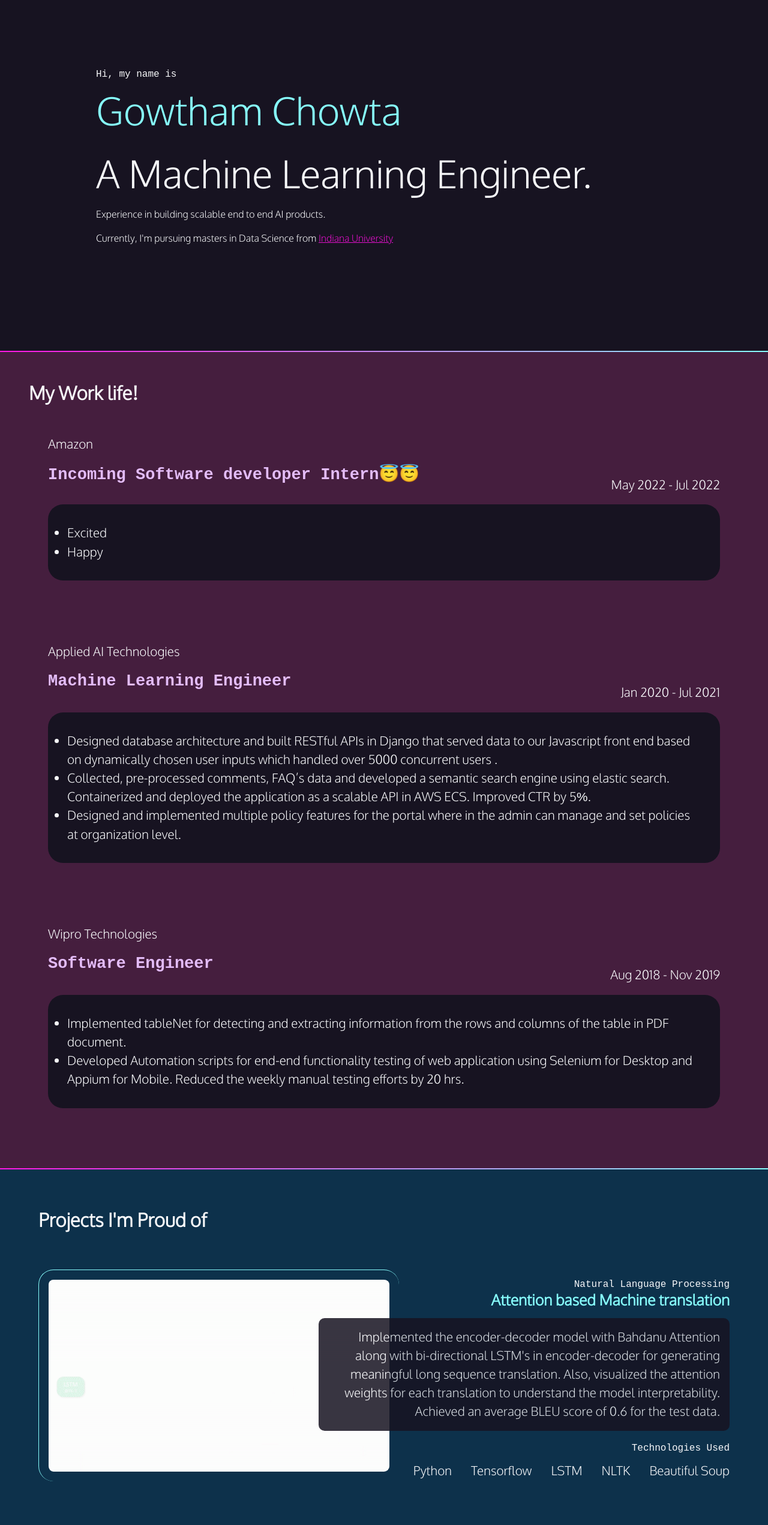
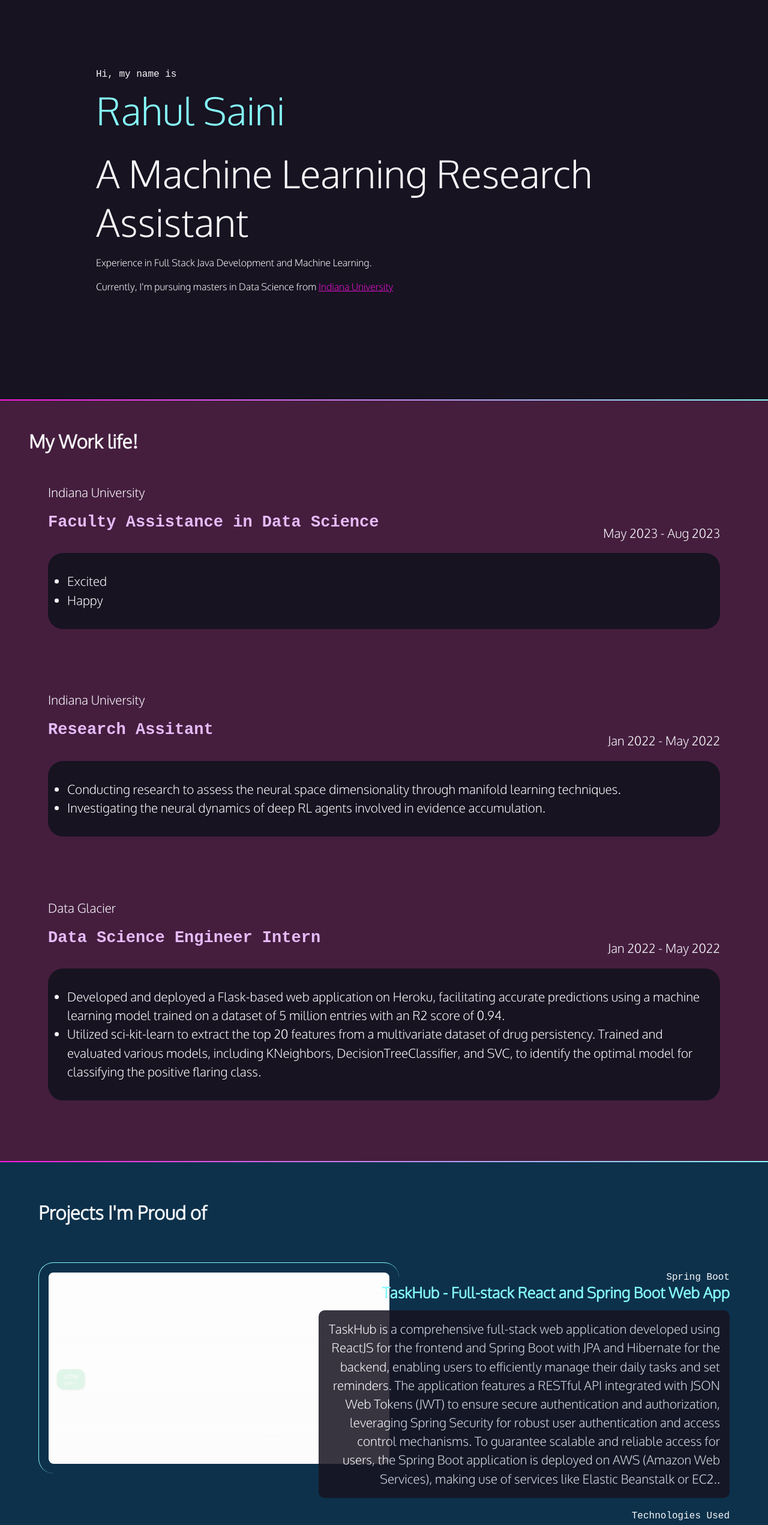
Before and after one commit to rx28/portfolio, a plain HTML site: page index.html in a window 1280 px wide. Shown: the part 180-2723 px from the top of the page at 60% size. Drawn offline with Linux system fonts and the light colour scheme; a web font is replaced by a local one.

Commit message:
Update index.html

```diff
--- a/index.html
+++ b/index.html
@@ -26,16 +26,16 @@
                 <h1> <i class="fas fa-code"></i> Gowtham Chowta </h1>
             </li> -->
             <li> <a href="index.html"><i class="fas fa-code"></i>
-                <span class="sr-only">Code</span>Gowtham Chowta</a> </li>
+                <span class="sr-only">Code</span>Rahul Saini</a> </li>
             <li> <a href="#projects">Projects</a> </li>
             <li> <a href="about.html">About</a></li>
             <li> <a href="#contact">Contact</a> </li>
-            <li> <a href="https://www.linkedin.com/in/gauthamchowta/" target="_blank"><i class="fab fa-linkedin"></i>
+            <li> <a href="https://www.linkedin.com/in/rahul-saini-9b7991196/" target="_blank"><i class="fab fa-linkedin"></i>
                     <span class="sr-only">LinkedIn</span></a> </li>
-            <li> <a href="https://github.com/GowthamChowta" target="_blank"><i class="fab fa-github"></i>
+            <li> <a href="https://github.com/rx28" target="_blank"><i class="fab fa-github"></i>
                     <span class="sr-only">GitHub</span></a> </li>
 
-            <li> <a href="https://gautigadu091.medium.com/" target="_blank"><i class="fab fa-medium"></i></i>
+            <li> <a href="https://medium.com/@rahulss2899" target="_blank"><i class="fab fa-medium"></i></i>
                 <span class="sr-only">GitHub</span></a> </li>
                 <li> <a href="https://drive.google.com/file/d/1GenDVMFQDzAGqUfYYhJGeOoG4VwHVhlg/view?usp=sharing" target="_blank" id="button">Resume</a> </li>
 
@@ -44,10 +44,10 @@
     </nav>
     <div class="gradient"></div>
     <section class="intro">
-        <p class="name">Hi, my name is <span>Gowtham Chowta</span> </p>
+        <p class="name">Hi, my name is <span>Rahul Saini</span> </p>
 
-        <h2>A Machine Learning Engineer.</h2>
-        <p> Experience in building scalable end to end AI products.</p>
+        <h2>A Machine Learning Research Assistant</h2>
+        <p> Experience in Full Stack Java Development and Machine Learning.</p>
         <p>Currently, I'm pursuing masters in Data Science from <a href="https://datascience.indiana.edu/">Indiana
                 University</a> </p>
     </section>
@@ -56,11 +56,11 @@
         <h2 class='work-exp-heading'>My Work life!</h2>
 
         <article class="experience">
-            <p class="comp-name">Amazon</p>
+            <p class="comp-name">Indiana University</p>
             <div class="row">
-                <h3 class="comp-role">Incoming Software developer Intern😇😇
+                <h3 class="comp-role">Faculty Assistance in Data Science
                 </h3>
-                <p class="comp-years-bwn">May 2022 - Jul 2022</p>
+                <p class="comp-years-bwn">May 2023 - Aug 2023</p>
             </div>
 
             <ul class="comp-respo">
@@ -71,37 +71,34 @@
         </article>
 
         <article class="experience">
-            <p class="comp-name">Applied AI Technologies</p>
+            <p class="comp-name">Indiana University</p>
             <div class="row">
-                <h3 class="comp-role">Machine Learning Engineer</h3>
-                <p class="comp-years-bwn">Jan 2020 - Jul 2021</p>
+                <h3 class="comp-role">Research Assitant</h3>
+                <p class="comp-years-bwn">Jan 2022 - May 2022</p>
             </div>
 
             <ul class="comp-respo">
-                <li>Designed database architecture and built RESTful APIs in Django that served data to our Javascript
-                    front end based on dynamically chosen user inputs which handled over 5000 concurrent users .</li>
-                <li>Collected, pre-processed comments, FAQ’s data and developed a semantic search engine using elastic
-                    search. Containerized and deployed the application as a scalable API in AWS ECS. Improved CTR by 5%.
-                </li>
-                <li>Designed and implemented multiple policy features for the portal where in the admin can manage and
-                    set policies at organization level.</li>
+                <li>Conducting research to assess the neural space dimensionality through manifold learning techniques.</li>
+                <li>Investigating the neural dynamics of deep RL agents involved in evidence accumulation.
+
             </ul>
             </p>
         </article>
 
         <article class="experience">
-            <p class="comp-name">Wipro Technologies</p>
+            <p class="comp-name">Data Glacier</p>
             <div class="row">
-                <h3 class="comp-role">Software Engineer</h3>
-                <p class="comp-years-bwn">Aug 2018 - Nov 2019</p>
+                <h3 class="comp-role">Data Science Engineer Intern</h3>
+                <p class="comp-years-bwn">Jan 2022 - May 2022</p>
             </div>
 
             <ul class="comp-respo">
-                <li>Implemented tableNet for detecting and extracting information from the rows and columns of the table in PDF
-                    document.
+                <li>Developed and deployed a Flask-based web application on Heroku, facilitating accurate predictions using a machine
+learning model trained on a dataset of 5 million entries with an R2 score of 0.94.
                     </li>
-                <li>Developed Automation scripts for end-end functionality testing of web application using Selenium for Desktop and
-                    Appium for Mobile. Reduced the weekly manual testing efforts by 20 hrs.
+                <li>Utilized sci-kit-learn to extract the top 20 features from a multivariate dataset of drug persistency. Trained and
+evaluated various models, including KNeighbors, DecisionTreeClassifier, and SVC, to identify the optimal model for
+classifying the positive flaring class.
                 </li>
             </ul>
             </p>
@@ -118,21 +115,21 @@
 
             <article class="left">
                 <div class="text">
-                    <p class="project-info">Natural Language Processing</p>
-                    <h3 class="project-title">Attention based Machine translation</h3>
-                    <p class="project-desc"> Implemented the encoder-decoder model with Bahdanu Attention along with
-                        bi-directional LSTM's in
-                        encoder-decoder for generating meaningful long sequence translation. Also, visualized the
-                        attention weights for each
-                        translation to understand the model interpretability. Achieved an average BLEU score of 0.6 for
-                        the test data.</p>
+                    <p class="project-info">Spring Boot</p>
+                    <h3 class="project-title">TaskHub - Full-stack React and Spring Boot Web App</h3>
+                    <p class="project-desc"> TaskHub is a comprehensive full-stack web application developed using ReactJS
+                        for the frontend and Spring Boot with JPA and Hibernate for the backend, enabling users to efficiently
+                        manage their daily tasks and set reminders. The application features a RESTful API integrated with JSON Web
+                        Tokens (JWT) to ensure secure authentication and authorization, leveraging Spring Security for robust user authentication
+                        and access control mechanisms. To guarantee scalable and reliable access for users, the Spring Boot application is deployed
+                        on AWS (Amazon Web Services), making use of services like Elastic Beanstalk or EC2..</p>
                     <p class="project-info">Technologies Used</p>
                     <ul class="tech-list">
-                        <li>Python</li>
-                        <li>Tensorflow</li>
-                        <li>LSTM</li>
-                        <li>NLTK</li>
-                        <li>Beautiful Soup</li>
+                        <li>Java 17</li>
+                        <li>ReactJs</li>
+                        <li>MySQL</li>
+                        <li>AWS</li>
+                        <li>HTML</li>
                     </ul>
                 </div>
                 <img src="public/p3.gif" alt="Machine translation">
@@ -142,20 +139,19 @@
 
             <article class="right">
                 <div class="text">
-                    <p class="project-info">Computer Vision</p>
-                    <h3 class="project-title">Object segmentation on Indian roads</h3>
-                    <p class="project-desc"> Collected and prepared 4000+ images of Indian roads(with vehicles, poles,
-                        trees..) and corresponding 21 class
-                        co-ordinates. Trained UNet using transfer learning (on resnet34 backbone), Chained Context
-                        Aggregation network (CANet) and
-                        achieved an IOU score of 0.56 and 0.4 respectively.</p>
+                    <p class="project-info">Python Django</p>
+                    <h3 class="project-title">Personalized Flight Recommendation</h3>
+                    <p class="project-desc"> Built with Django, MySQL, JavaScript, and Bootstrap, our personalized flight recommendation
+                        web app offers secure user authentication, data validation, and pagination. It includes collaborative filtering with
+                        user-based and item-based similarity algorithms for enhanced flight recommendations. The app's efficient data storage and
+                        responsive user interface ensures reliability and a seamless user experience.</p>
                     <p class="project-info">Technologies Used</p>
                     <ul class="tech-list">
                         <li>Python</li>
-                        <li>Tensorflow</li>
-                        <li>UNet</li>
+                        <li>Django</li>
+                        <li>MySQL</li>
                         <!-- <li>Deep Learning</li> -->
-                        <li>Image Processing</li>
+                        <li>JavaScript</li>
                     </ul>
                 </div>
                 <img src="public/p2.png" alt="Object Detection">
@@ -163,18 +159,19 @@
 
             <article class="left">
                 <div class="text">
-                    <p class="project-info">NLP Search Engine</p>
-                    <h3 class="project-title">Semantic Search Engine</h3>
-                    <p class="project-desc">Collected, pre-processed comments, FAQ's data and developed a semantic
-                        search engine using elastic search. Containerized and deployed the application as a scalable API
-                        in
-                        AWS ECS. Improved CTR by 5%</p>
+                    <p class="project-info">Advanced Data Analysis Techniques</p>
+                    <!--<h3 class="project-title">Semantic Search Engine</h3>-->
+                    <p class="project-desc">Employed advanced statistical models, such as Bayesian Linear Regression and Non-regularized Linear Regression,
+                        for comprehensive linear regression analysis. Utilized Evidence Approximation techniques to fine-tune model performance by selecting
+                        optimal hyperparameters. Conducted a detailed comparison between the Maximum Likelihood Estimator (MLE) and Maximum a Posterior Estimator
+                        (MAP) to identify their respective strengths and weaknesses.</p>
                     <p class="project-info">Technologies Used</p>
                     <ul class="tech-list">
                         <li>Python</li>
-                        <li>Elastic Search</li>
+                        <li>Matlab</li>
+                        <!--<li>Elastic Search</li>
                         <li>BERT</li>
-                        <li>Tensorflow</li>
+                        <li>Tensorflow</li>-->
                     </ul>
                 </div>
                 <img src="public/p1.png" alt="Search engine">
@@ -189,21 +186,21 @@
     <div class="section-plum">
         <section class="contact" id="contact">
             <h2 class="title">Contact me</h2>
-            <p class="info">I am always intersted in meeting like minded people. Got a crazy project idea that involved
-                large scale data? </p>
-            <a href="mailto:chgowt@iu.edu" class="email-me" id="button">Email Me!</a>
+            <p class="info">I am always interested in meeting like-minded people. I got a crazy project idea that involved
+                large-scale data? </p>
+            <a href="mailto:sainir@iu.edu" class="email-me" id="button">Email Me!</a>
         </section>
     </div>
     <div class="gradient"></div>
     <section class="footer">
-        <h2 class="footer-title">Gowtham Chowta - Machine Learning Engineer</h2>
+        <h2 class="footer-title">Rahul Saini</h2>
 
-        <a href="https://www.linkedin.com/in/gauthamchowta/" target="_blank"><i class="fab fa-linkedin"></i>
+        <a href="https://www.linkedin.com/in/rahul-saini-9b7991196/" target="_blank"><i class="fab fa-linkedin"></i>
             <span class="sr-only">LinkedIn</span></a>
-            <a href="https://github.com/GowthamChowta" target="_blank"><i class="fab fa-github"></i>
+            <a href="https://github.com/rx28" target="_blank"><i class="fab fa-github"></i>
                 <span class="sr-only">GitHub</span></a>
 
-        <p>&copy; 2022 Gowtham Chowta. All rights reserved.</p>
+        <p>&copy; 2023 Rahul Saini. All rights reserved.</p>
 
     </section>
 </body>
```
